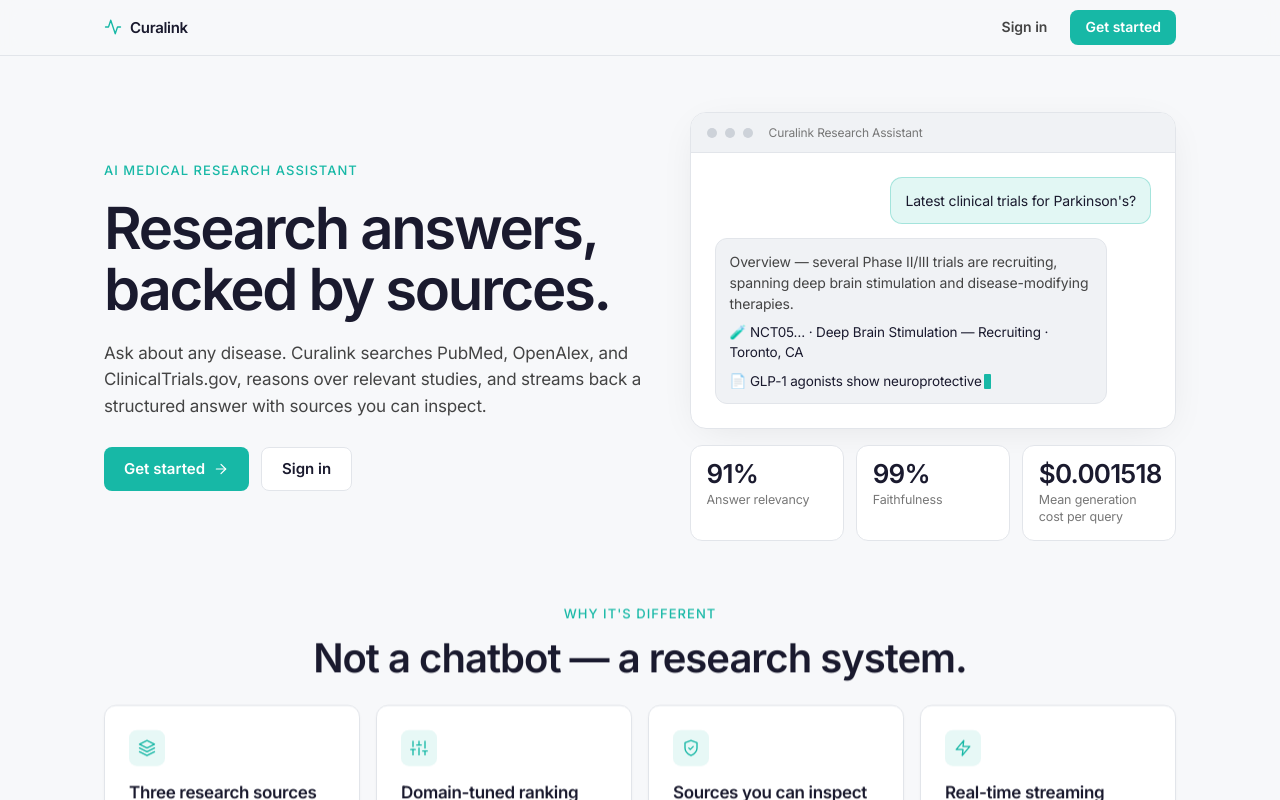
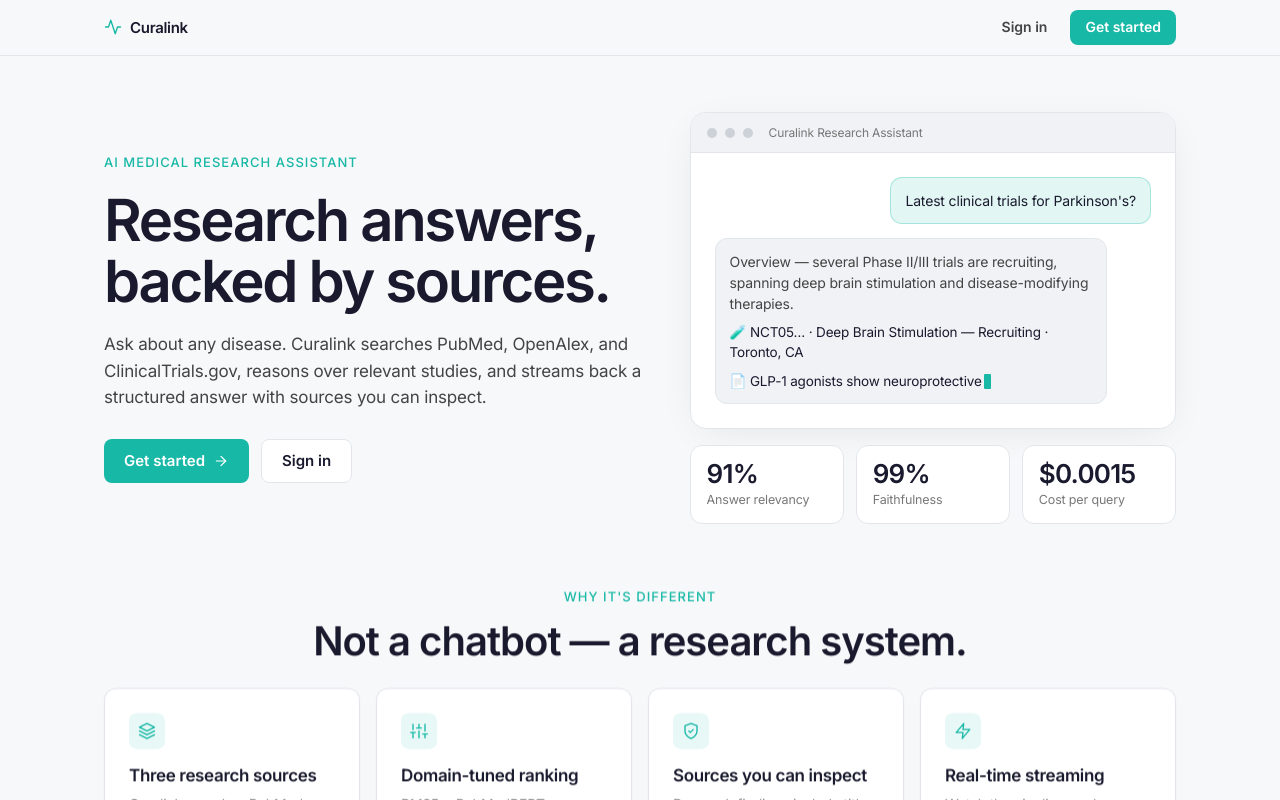
Before and after one commit to VIVPM/curalink-medical-assistant, a React (Vite) app in the folder frontend/: page / in a window 1280 px wide. Built offline with nearby package versions, Linux system fonts and the light colour scheme; no server answers.

Commit message:
feat(landing): round cost metric to $0.0015 per query

```diff
--- a/frontend/src/components/LandingPage.jsx
+++ b/frontend/src/components/LandingPage.jsx
@@ -25,7 +25,7 @@ const features = [
 const metrics = [
   { value: "91%", label: "Answer relevancy" },
   { value: "99%", label: "Faithfulness" },
-  { value: "$0.001518", label: "Mean generation cost per query" },
+  { value: "$0.0015", label: "Cost per query" },
 ];
 
 const steps = [
```
Also changed, not shown: 1 other file (tests, documents, lock files or other folders).
